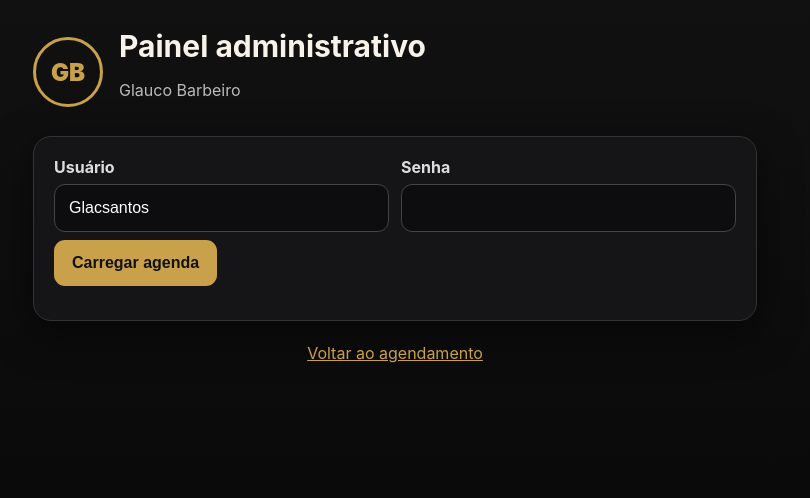
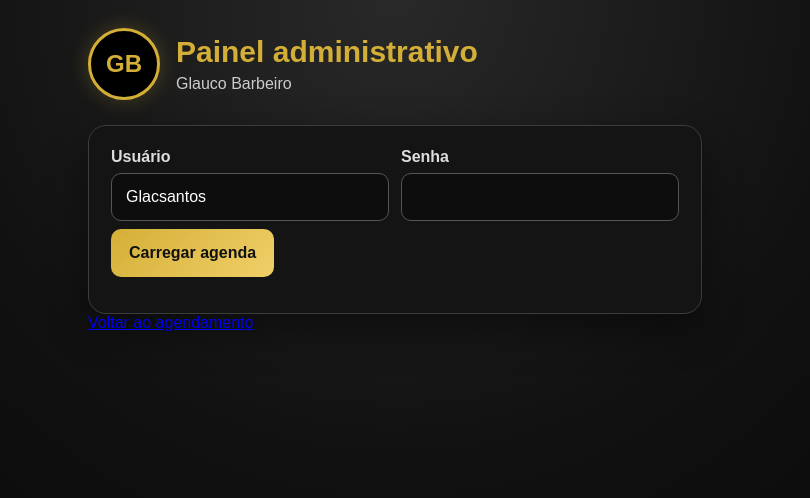
Before and after one commit to glaucocarvalho16-png/glauco-barbeiro, a website: page admin.html in a window 1280 px wide. Shown: the whole page, without its empty margins (245-1055 px from the left). Drawn offline with Linux system fonts and the light colour scheme.

Commit message:
Update styles.css

```diff
--- a/styles.css
+++ b/styles.css
@@ -1,12 +1,167 @@
-:root{font-family:Inter,system-ui,Arial,sans-serif;color:#f7f3ea;background:#0b0b0c}
-*{box-sizing:border-box}body{margin:0;background:linear-gradient(180deg,#111,#060606);min-height:100vh}
-.wrap{max-width:760px;margin:auto;padding:28px 18px 60px}.hero{display:flex;gap:16px;align-items:center;margin-bottom:20px}
-.badge{width:70px;height:70px;border:3px solid #c9a14a;border-radius:50%;display:grid;place-items:center;font-weight:900;font-size:24px;color:#c9a14a}
-h1{margin:0;font-size:30px}p{color:#bbb}.card{background:#151517;border:1px solid #333;border-radius:18px;padding:20px;box-shadow:0 12px 40px #0008}
-form{display:grid;gap:14px}label{display:grid;gap:7px;font-weight:700;color:#ddd}
-input,select{width:100%;padding:14px;border-radius:11px;border:1px solid #444;background:#0d0d0f;color:#fff;font-size:16px}
-button{margin-top:8px;padding:14px 18px;border:0;border-radius:11px;background:#c9a14a;color:#111;font-weight:900;font-size:16px}
-#msg,#adminmsg{margin-top:14px;line-height:1.5}.ok{color:#8ee28e}.err{color:#ff8a8a}.adminlink{display:block;text-align:center;color:#c9a14a;margin-top:22px}
-.grid2{display:grid;grid-template-columns:1fr 1fr;gap:12px}.appt{border-top:1px solid #333;padding:14px 0}.appt strong{color:#c9a14a}.muted{color:#aaa}
-.cancel{background:#7c2424;color:white;padding:8px 12px;font-size:13px}
-@media(max-width:560px){.grid2{grid-template-columns:1fr}h1{font-size:25px}}
+:root {
+  --preto: #090909;
+  --preto2: #151515;
+  --dourado: #d4af37;
+  --dourado2: #f0cf68;
+  --branco: #ffffff;
+  --cinza: #aaaaaa;
+}
+
+* {
+  box-sizing: border-box;
+}
+
+body {
+  margin: 0;
+  min-height: 100vh;
+  font-family: Arial, Helvetica, sans-serif;
+  color: var(--branco);
+  background: radial-gradient(circle at top, #292929 0%, #111111 45%, #050505 100%);
+}
+
+.wrap {
+  width: 100%;
+  max-width: 650px;
+  margin: 0 auto;
+  padding: 28px 18px 50px;
+}
+
+.hero {
+  display: flex;
+  align-items: center;
+  gap: 16px;
+  margin-bottom: 25px;
+}
+
+.badge {
+  width: 72px;
+  height: 72px;
+  min-width: 72px;
+  border: 3px solid var(--dourado);
+  border-radius: 50%;
+  display: flex;
+  align-items: center;
+  justify-content: center;
+  color: var(--dourado);
+  font-size: 24px;
+  font-weight: bold;
+  background: #000;
+  box-shadow: 0 0 20px rgba(212,175,55,.25);
+}
+
+h1 {
+  margin: 0;
+  color: var(--dourado);
+  font-size: 30px;
+}
+
+.hero p {
+  margin: 6px 0 0;
+  color: #cccccc;
+}
+
+.card {
+  background: rgba(20,20,20,.96);
+  border: 1px solid #3c3c3c;
+  border-radius: 18px;
+  padding: 22px;
+  box-shadow: 0 15px 40px rgba(0,0,0,.45);
+}
+
+h2 {
+  margin-top: 0;
+  color: var(--branco);
+}
+
+form {
+  display: grid;
+  gap: 14px;
+}
+
+label {
+  display: grid;
+  gap: 7px;
+  color: #dddddd;
+  font-weight: bold;
+}
+
+input,
+select {
+  width: 100%;
+  padding: 14px;
+  border-radius: 10px;
+  border: 1px solid #555;
+  background: #0d0d0d;
+  color: white;
+  font-size: 16px;
+}
+
+input:focus,
+select:focus {
+  outline: 2px solid var(--dourado);
+  border-color: var(--dourado);
+}
+
+button {
+  margin-top: 8px;
+  padding: 15px 18px;
+  border: 0;
+  border-radius: 10px;
+  background: linear-gradient(135deg, var(--dourado), var(--dourado2));
+  color: #111;
+  font-size: 16px;
+  font-weight: bold;
+  cursor: pointer;
+}
+
+button:active {
+  transform: scale(.98);
+}
+
+#msg,
+#adminmsg {
+  margin-top: 14px;
+  line-height: 1.5;
+}
+
+.adminLink {
+  display: block;
+  margin-top: 22px;
+  text-align: center;
+  color: var(--dourado);
+  text-decoration: none;
+  font-weight: bold;
+}
+
+.adminLink:hover {
+  text-decoration: underline;
+}
+
+.grid2 {
+  display: grid;
+  grid-template-columns: 1fr 1fr;
+  gap: 12px;
+}
+
+.cancel {
+  background: #7c2424;
+  color: white;
+}
+
+@media (max-width: 560px) {
+  .wrap {
+    padding: 20px 14px 40px;
+  }
+
+  .card {
+    padding: 18px;
+  }
+
+  h1 {
+    font-size: 27px;
+  }
+
+  .grid2 {
+    grid-template-columns: 1fr;
+  }
+}
```
